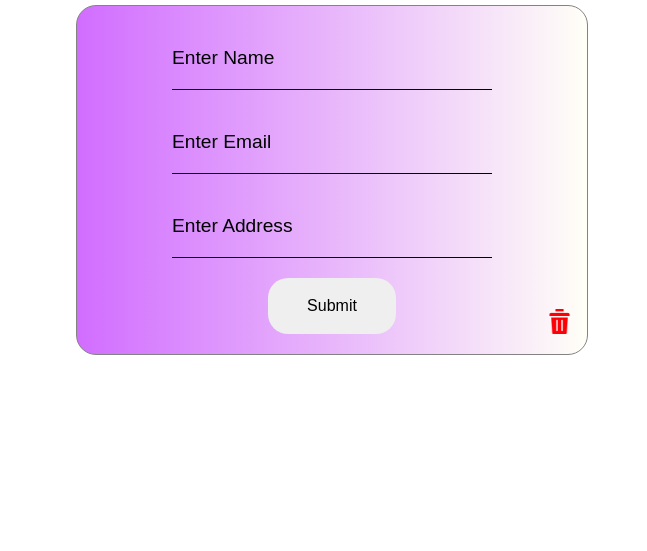
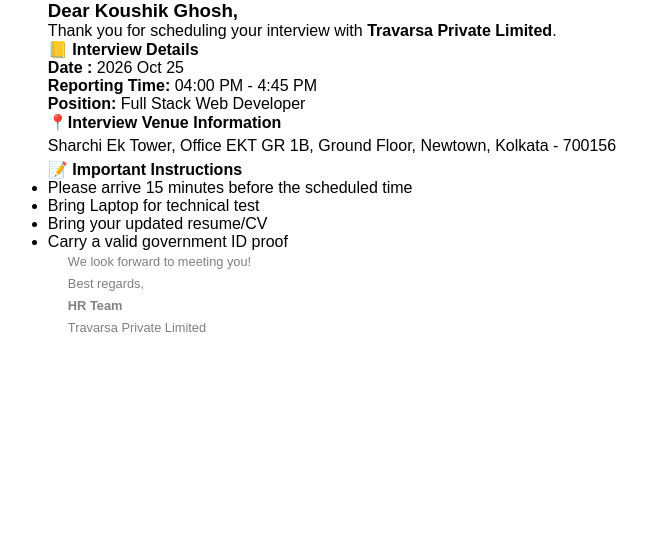
Before and after one commit to my-unique-project/Post-Method, a plain HTML site: page index.html in a window 1280 px wide. Shown: the part 249-800 px from the top of the page, without its empty margins (308-955 px from the left). Drawn offline with Linux system fonts and the light colour scheme; a web font is replaced by a local one.

Commit message:
Update index.html

```diff
--- a/index.html
+++ b/index.html
@@ -1,37 +1,65 @@
 <!DOCTYPE html>
 <html lang="en">
-
 <head>
     <meta charset="UTF-8">
     <meta name="viewport" content="width=device-width, initial-scale=1.0">
+    <title>Document</title>
+    <!-- CSS Link -->
+    <link rel="stylesheet" href="style.css">
+    <link rel="preconnect" href="https://fonts.googleapis.com">
+<link rel="preconnect" href="https://fonts.gstatic.com" crossorigin>
+<link href="https://fonts.googleapis.com/css2?family=Plus+Jakarta+Sans:ital,wght@0,200..800;1,200..800&display=swap" rel="stylesheet">
+</head>
+<body>
+    <div id="main-box">
+    <div id="intro">
 
-<link rel="preconnect" href="https://fonts.googleapis.com">
-<link rel="preconnect" href="https://fonts.gstatic.com" crossorigin>
-<link href="https://fonts.googleapis.com/css2?family=Afacad:ital,wght@0,400..700;1,400..700&display=swap" rel="stylesheet">
+    <b>  Interview<br>Confirmation
+      </b>
+    </div>
 
-    <title>Post Method</title>
+    <h3>Dear Koushik Ghosh,</h3>
+    <p id="details">Thank you for scheduling your interview with<b> Travarsa Private Limited</b>.</p>
 
-    <link rel="stylesheet" href="style.css">
-</head>
-
-<body>
-
-    <h1>Post Method Form Submit</h1>
-
-    <div id="main">
-
-        <form action="http://localhost:3000/form" method="post">
-            <input placeholder="Enter Name" name="name">
-            <input placeholder="Enter Email" name="mail">
-            <input placeholder="Enter Address" name="address">
-            <button type="submit">Submit</button>
-        </form>
-        <!-- <button id="clr">Clear Form</button> -->
-        <img src="delete.png" id="clr">
+    <div id="box1">
+        <h4>📒 Interview Details</h4>
+    <p><b>Date : </b>2026 Oct 25 </p>
+    <p><b>Reporting Time: </b>04:00 PM - 4:45 PM</p>
+    <p><b>Position:</b> Full Stack Web Developer<p>
     </div>
 
 
+
+ <div id="box2">
+        <h4>📍Interview Venue Information</h4>
+    <p style="line-height:1.8;">Sharchi Ek Tower, Office EKT GR 1B,
+Ground Floor, Newtown,
+Kolkata - 700156</p>
+    </div>
+
+
+
+<div id="box3">
+        <h4>📝 Important Instructions</h4>
+<ul>
+    <li>Please arrive 15 minutes before the scheduled time</li>
+     <li>Bring Laptop for technical test</li>
+      <li>Bring your updated resume/CV</li>
+       <li>Carry a valid government ID proof</li>
+</ul>
+    </div>
+
+
+<p style="line-height:1.7; padding:0px 0px 0px 20px; color:gray; font-size:0.8rem;">We look forward to meeting you!
+<br>
+Best regards, <br>
+<b>HR Team</b><br>
+Travarsa Private Limited</p>
+
+    </div>
+    <!-- Your HTML content goes here -->
+
+    <!-- JavaScript Link -->
     <script src="script.js"></script>
 </body>
-
 </html>
```
